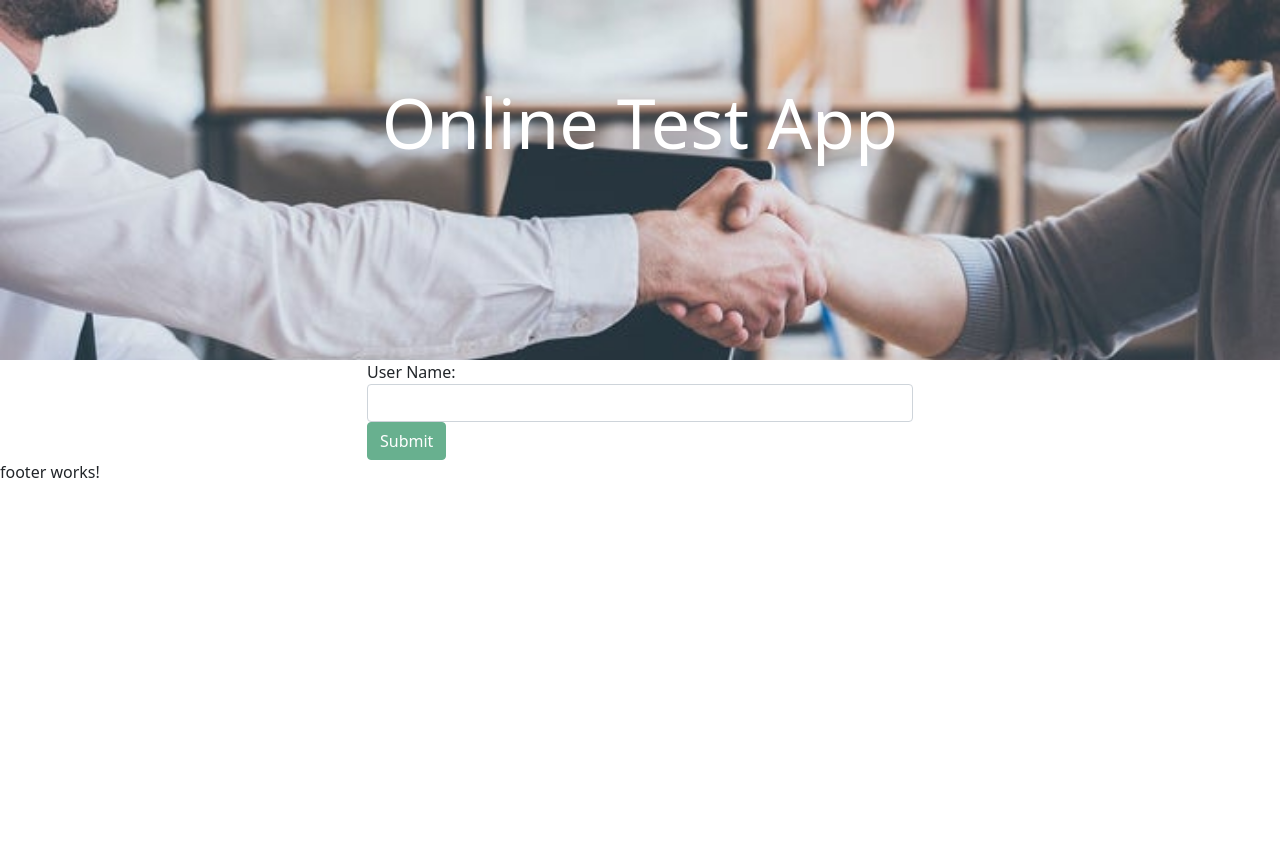
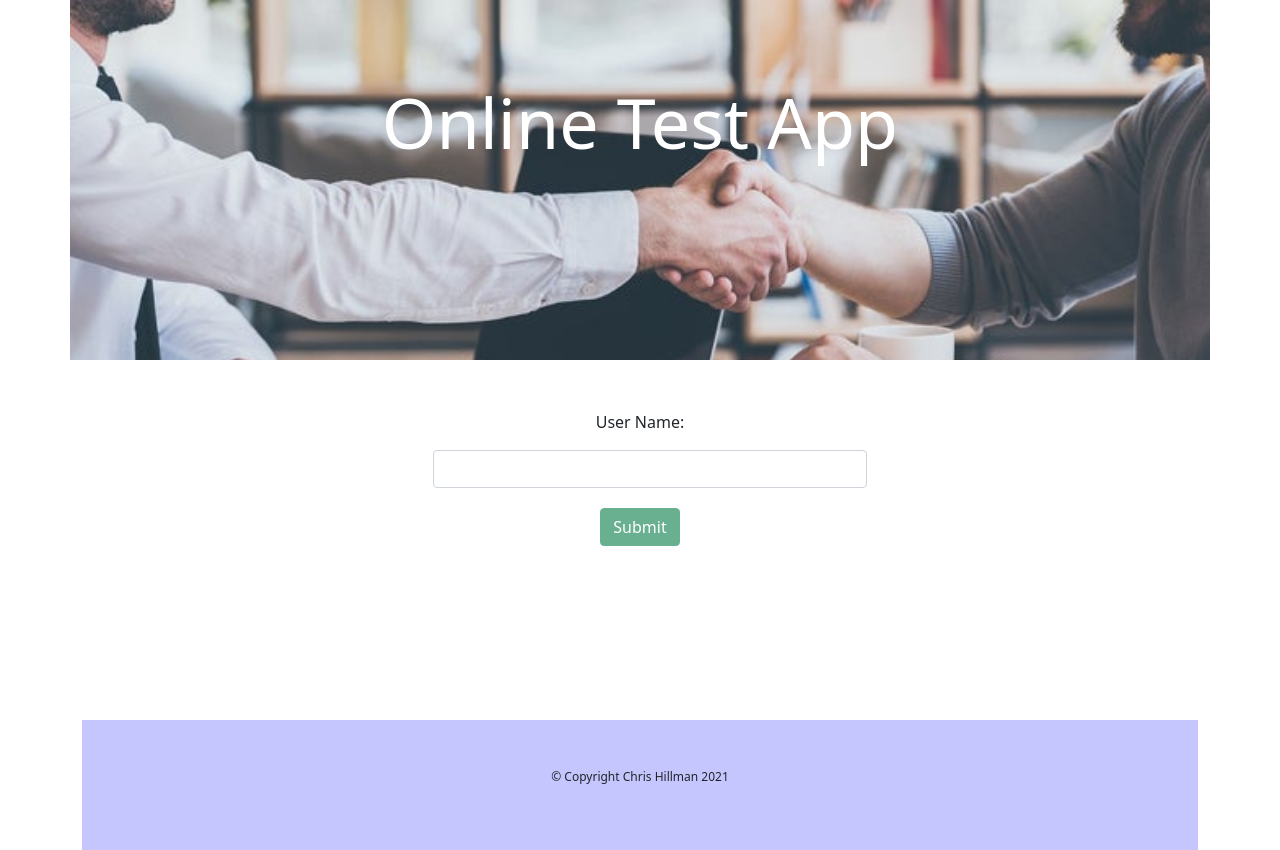
Before and after one commit to kt-fi/mean-online-test-project, an Angular app: page / in a window 1280 px wide. Before the commit the page ends 800 px from the top, so only its background shows below. Built offline with nearby package versions, Linux system fonts and the light colour scheme.

Commit message:
some style improvements

```diff
--- a/src/app/app.component.html
+++ b/src/app/app.component.html
@@ -1,4 +1,4 @@
-<div>
+<div class="container">
   <app-header></app-header>
   <app-sign-in></app-sign-in>
   <app-main></app-main>
--- a/src/app/footer/footer.component.css
+++ b/src/app/footer/footer.component.css
@@ -0,0 +1,12 @@
+
+.footer{
+    padding:0;
+    margin:0;
+    text-align: center;
+    font-size: 12px;
+    width:100%;
+    background-color: rgb(198, 198, 255);
+}
+p{
+    padding: 3rem;
+}
--- a/src/app/footer/footer.component.html
+++ b/src/app/footer/footer.component.html
@@ -1 +1,4 @@
-<p>footer works!</p>
+
+<div class="row footer">
+    <p>&copy; Copyright Chris Hillman 2021</p>
+</div>
--- a/src/app/header/header.component.html
+++ b/src/app/header/header.component.html
@@ -1,3 +1,3 @@
-<div class="header">
+<div class=" row header">
     <h1>Online Test App</h1>
 </div>
--- a/src/app/main/main.component copy.css
+++ /dev/null
@@ -1,4 +0,0 @@
-.welcome-container{
-    background-color: rgb(221, 221, 221);
-    min-height: 55vh;
-}
--- a/src/app/main/main.component copy.html
+++ /dev/null
@@ -1,4 +0,0 @@
-<div *ngIf="getUser != ''" class="row justify-content-md-center welcome-container">
-    <h2 class="col-md-6 p-4" style="text-align: center;">Welcome {{getUser}}</h2>
- <app-question></app-question>
-</div>
--- a/src/app/main/main.component.css
+++ b/src/app/main/main.component.css
@@ -0,0 +1,4 @@
+.welcome-container{
+    background-color: rgba(192, 192, 192, 0.562);
+    min-height: 55vh;
+}
--- a/src/app/sign-in/sign-in.component.css
+++ b/src/app/sign-in/sign-in.component.css
@@ -0,0 +1,9 @@
+.myForm{
+    padding: 50px;
+    text-align: center;
+    min-height: 45vh;
+}
+
+input{
+    margin: 10px;
+}
--- a/src/styles.css
+++ b/src/styles.css
@@ -1 +1,5 @@
 /* You can add global styles to this file, and also import other style files */
+*{
+    overflow-x: hidden;
+    box-sizing: border-box;
+}
```
Also changed, not shown: src/app/main/main.component copy.ts (deleted, +0 -21 lines).
